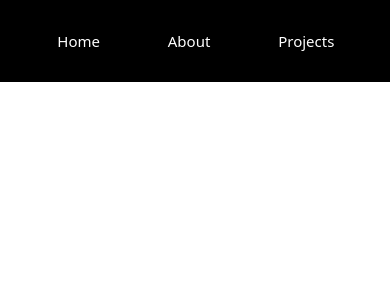
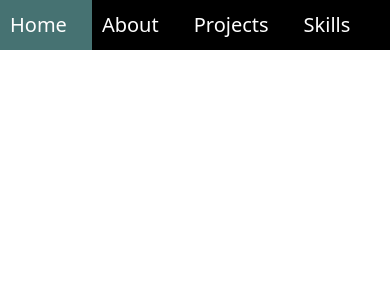
Before and after one commit to vidhyasagar118/myprofile09, a React (Vite) app: page / in a window 390 px wide. Shown: the top 300 px of the page. Built offline with nearby package versions, Linux system fonts and the light colour scheme.

Commit message:
Fix App import path

```diff
--- a/src/components/Navbar.css
+++ b/src/components/Navbar.css
@@ -16,7 +16,8 @@
 
 .navbar li {
   color: white;
-  padding: 10px 30px;
+  padding: 10px;
+  padding-right: 25px;
   margin-left: 8vw;
   font-size: 20px;
   cursor: pointer;
@@ -35,30 +36,29 @@
 }
 @media screen and (max-width: 768px) {
   .navbar li {
-  color: white;
-  font-size: 15px;
-  cursor: pointer;
+      margin-left: 0vw;
+
 }
 
 .home{
-  margin-right: 2vw;
+  margin-right: 0vw;
 }
 
 .navbar {
-  padding: 5px;
+  padding: 0px;
+  width: 100%;
 }
 }
 @media screen and (max-width: 480px) {
   .navbar li {
-    margin-left: 2vw;
+    margin-left: 0;
 
 }
-
 .navbar {
 
-  padding: 5%;
+  padding: 0;
 }
 .home{
-  margin-right: 1vw;
+  margin-right: 0vw;
 }
 }
```
